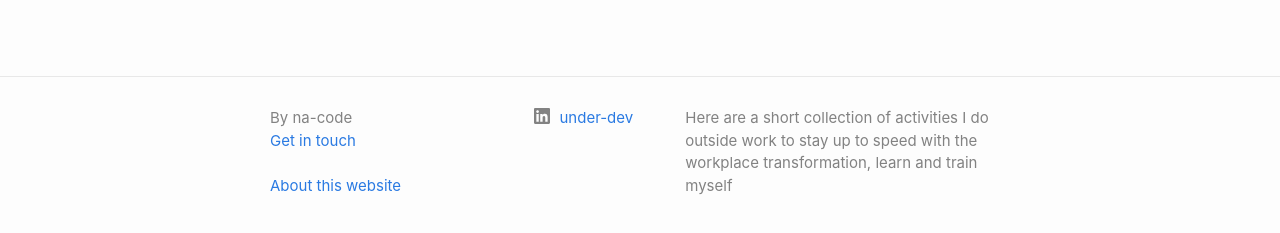
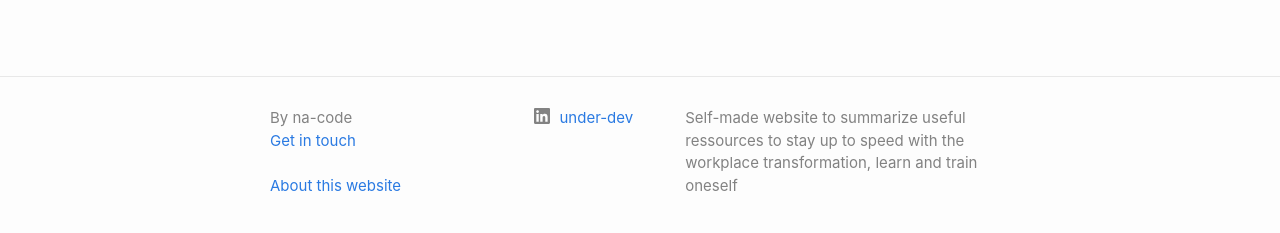
Before and after one commit to na-code/na-site, a Jekyll site: the page built from index.markdown, in a window 1280 px wide. Shown: the part 643-876 px from the top of the page. Built offline with Jekyll 4.4.1, drawn with Linux system fonts in a browser that asks for light colours.

Commit message:
Update _config.yml

```diff
--- a/_config.yml
+++ b/_config.yml
@@ -22,7 +22,7 @@ title: My Personal Work Experience Website
 author : na-code
 #email: your-email@example.com
 description: >- # this means to ignore newlines until "baseurl:"
-  Here are a short collection of activities I do outside work to stay up to speed with the workplace transformation, learn and train myself
+  Self-made website to summarize useful ressources to stay up to speed with the workplace transformation, learn and train oneself
 baseurl: "na-site" # the subpath of your site, e.g. /blog
 url: "" # the base hostname & protocol for your site, e.g. http://example.com
 # twitter_username: jekyllrb
```
